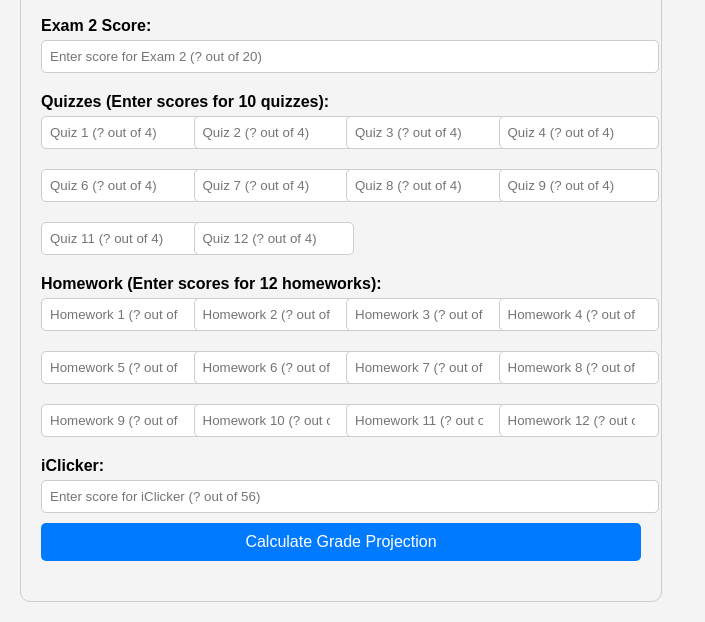
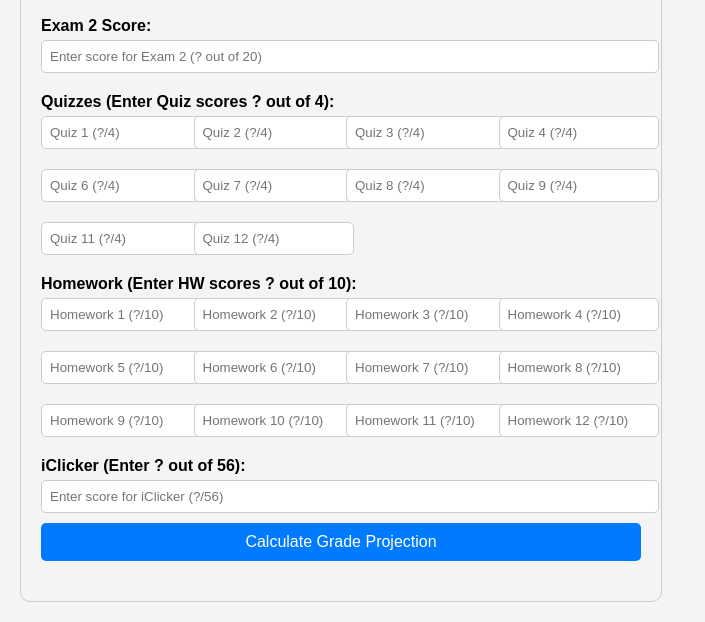
Before and after one commit to sgnoohc/grade-calculator-phy2048, a plain HTML site: page index.html in a window 1280 px wide. Shown: the part 180-802 px from the top of the page, without its empty margins (0-705 px from the left). Drawn offline with Linux system fonts and the light colour scheme.

Commit message:
Formatting

```diff
--- a/index.html
+++ b/index.html
@@ -77,38 +77,38 @@
         <!-- <label for="finalExam">Final Exam Score:</label> -->
         <!-- <input type="number" id="finalExam" placeholder="Enter score for Final Exam" min="0" max="100"> -->
 
-        <label>Quizzes (Enter scores for 10 quizzes):</label>
+        <label>Quizzes (Enter Quiz scores ? out of 4):</label>
         <div class="quiz-section">
-            <input type="number" class="quiz" placeholder="Quiz 1 (? out of 4)" min="0" max="4">
-            <input type="number" class="quiz" placeholder="Quiz 2 (? out of 4)" min="0" max="4">
-            <input type="number" class="quiz" placeholder="Quiz 3 (? out of 4)" min="0" max="4">
-            <input type="number" class="quiz" placeholder="Quiz 4 (? out of 4)" min="0" max="4">
-            <input type="number" class="quiz" placeholder="Quiz 6 (? out of 4)" min="0" max="4">
-            <input type="number" class="quiz" placeholder="Quiz 7 (? out of 4)" min="0" max="4">
-            <input type="number" class="quiz" placeholder="Quiz 8 (? out of 4)" min="0" max="4">
-            <input type="number" class="quiz" placeholder="Quiz 9 (? out of 4)" min="0" max="4">
-            <input type="number" class="quiz" placeholder="Quiz 11 (? out of 4)" min="0" max="4">
-            <input type="number" class="quiz" placeholder="Quiz 12 (? out of 4)" min="0" max="4">
+            <input type="number" class="quiz" placeholder="Quiz 1 (?/4)" min="0" max="4">
+            <input type="number" class="quiz" placeholder="Quiz 2 (?/4)" min="0" max="4">
+            <input type="number" class="quiz" placeholder="Quiz 3 (?/4)" min="0" max="4">
+            <input type="number" class="quiz" placeholder="Quiz 4 (?/4)" min="0" max="4">
+            <input type="number" class="quiz" placeholder="Quiz 6 (?/4)" min="0" max="4">
+            <input type="number" class="quiz" placeholder="Quiz 7 (?/4)" min="0" max="4">
+            <input type="number" class="quiz" placeholder="Quiz 8 (?/4)" min="0" max="4">
+            <input type="number" class="quiz" placeholder="Quiz 9 (?/4)" min="0" max="4">
+            <input type="number" class="quiz" placeholder="Quiz 11 (?/4)" min="0" max="4">
+            <input type="number" class="quiz" placeholder="Quiz 12 (?/4)" min="0" max="4">
         </div>
 
-        <label>Homework (Enter scores for 12 homeworks):</label>
+        <label>Homework (Enter HW scores ? out of 10):</label>
         <div class="homework-section">
-            <input type="number" class="homework" placeholder="Homework 1 (? out of 10)" min="0" max="10">
-            <input type="number" class="homework" placeholder="Homework 2 (? out of 10)" min="0" max="10">
-            <input type="number" class="homework" placeholder="Homework 3 (? out of 10)" min="0" max="10">
-            <input type="number" class="homework" placeholder="Homework 4 (? out of 10)" min="0" max="10">
-            <input type="number" class="homework" placeholder="Homework 5 (? out of 10)" min="0" max="10">
-            <input type="number" class="homework" placeholder="Homework 6 (? out of 10)" min="0" max="10">
-            <input type="number" class="homework" placeholder="Homework 7 (? out of 10)" min="0" max="10">
-            <input type="number" class="homework" placeholder="Homework 8 (? out of 10)" min="0" max="10">
-            <input type="number" class="homework" placeholder="Homework 9 (? out of 10)" min="0" max="10">
-            <input type="number" class="homework" placeholder="Homework 10 (? out of 10)" min="0" max="10">
-            <input type="number" class="homework" placeholder="Homework 11 (? out of 10)" min="0" max="10">
-            <input type="number" class="homework" placeholder="Homework 12 (? out of 10)" min="0" max="10">
+            <input type="number" class="homework" placeholder="Homework 1 (?/10)" min="0" max="10">
+            <input type="number" class="homework" placeholder="Homework 2 (?/10)" min="0" max="10">
+            <input type="number" class="homework" placeholder="Homework 3 (?/10)" min="0" max="10">
+            <input type="number" class="homework" placeholder="Homework 4 (?/10)" min="0" max="10">
+            <input type="number" class="homework" placeholder="Homework 5 (?/10)" min="0" max="10">
+            <input type="number" class="homework" placeholder="Homework 6 (?/10)" min="0" max="10">
+            <input type="number" class="homework" placeholder="Homework 7 (?/10)" min="0" max="10">
+            <input type="number" class="homework" placeholder="Homework 8 (?/10)" min="0" max="10">
+            <input type="number" class="homework" placeholder="Homework 9 (?/10)" min="0" max="10">
+            <input type="number" class="homework" placeholder="Homework 10 (?/10)" min="0" max="10">
+            <input type="number" class="homework" placeholder="Homework 11 (?/10)" min="0" max="10">
+            <input type="number" class="homework" placeholder="Homework 12 (?/10)" min="0" max="10">
         </div>
 
-        <label for="iClicker">iClicker:</label>
-        <input type="number" id="iClicker" placeholder="Enter score for iClicker (? out of 56)" min="0" max="20">
+        <label for="iClicker">iClicker (Enter ? out of 56):</label>
+        <input type="number" id="iClicker" placeholder="Enter score for iClicker (?/56)" min="0" max="20">
 
         <button type="button" onclick="calculateScore()">Calculate Grade Projection</button>
     </form>
```
